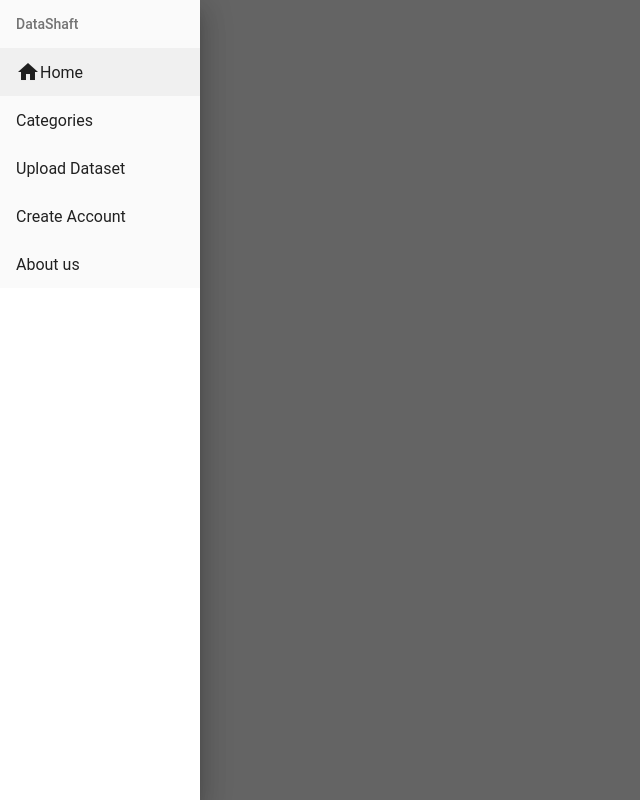
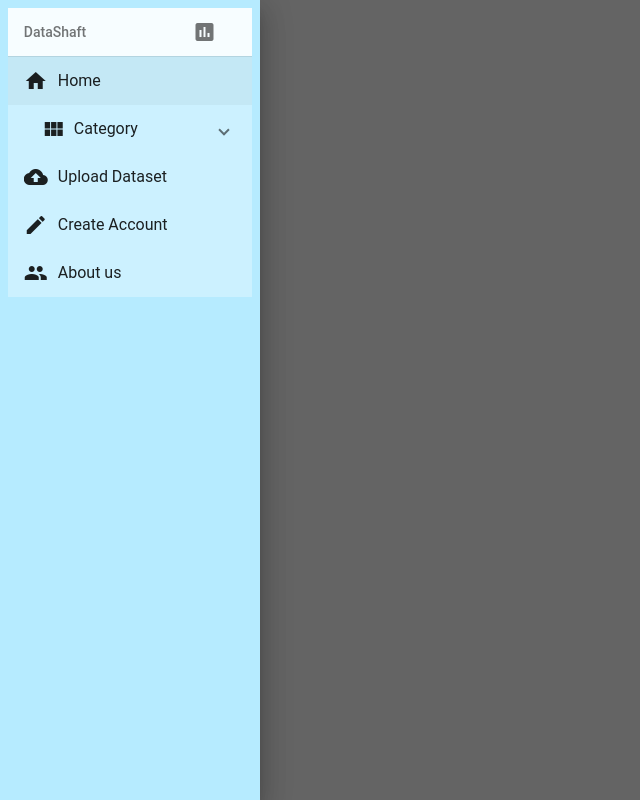
Before and after one commit to SavidyaXCVIII/Data-Visualization-and-Prediction-Portal, an Angular app in the folder frontend-sdgp/: page / in a window 1280 px wide. Both pictures are taken after a click on the button "menu". Shown: the whole page, without its empty margins (0-640 px from the left). Built offline with nearby package versions, Linux system fonts and the light colour scheme.

Commit message:
Side Navigation + Added Category

```diff
--- a/frontend-sdgp/src/app/app.component.css
+++ b/frontend-sdgp/src/app/app.component.css
@@ -4,11 +4,30 @@
   bottom: 0 ;
   right: 0  ;
   left: 0;
+
+}
+
+.side-container {
+  margin: 3%;
+  background: rgba(255, 255, 255, 0.3);
+
+}
+
+h2 {
+  background: rgba(255, 255, 255, 0.85);
+}
+
+.expansion {
+  background: transparent;
+  padding: 0;
+  margin: 0;
 }
 
 
+
 .container .mat-drawer {
-  min-width: 200px;
+  min-width: 260px;
+  background: rgb(182, 235, 255);
 }
 
 
@@ -17,3 +36,16 @@
   width: 100%;
   text-align: left;
 }
+
+.site-logo {
+  padding-left: 50%;
+}
+
+.item-logo {
+  margin-right: 10px;
+}
+
+.cat-logo {
+ margin-left: -6px;
+  padding-right: 8px;
+}
--- a/frontend-sdgp/src/app/app.component.html
+++ b/frontend-sdgp/src/app/app.component.html
@@ -2,17 +2,39 @@
 
   <mat-drawer-container class="container" autosize>
     <mat-drawer #drawer class="sidenav">
-      <mat-sidenav-container>
+      <mat-sidenav-container class="side-container">
 
           <mat-nav-list>
 
-            <h2 matSubheader> DataShaft </h2>
+            <h2 matSubheader> DataShaft <mat-icon class="site-logo">assessment</mat-icon> </h2>
 
-            <a mat-list-item  routerLink="/home" ><mat-icon>home</mat-icon>Home</a>
-            <a mat-list-item  routerLink="/home/category" >Categories</a>
-            <a mat-list-item  routerLink="/upload-dataset" >Upload Dataset</a>
-            <a mat-list-item  routerLink="/upload-dataset" >Create Account</a>
-            <a mat-list-item  routerLink="/home/aboutus" >About us</a>
+            <mat-divider class="divider"></mat-divider>
+
+            <a class="mat-item" mat-list-item  routerLink="/home" ><mat-icon class="item-logo">home</mat-icon>Home</a>
+
+            <mat-expansion-panel class="expansion mat-elevation-z0">
+              <mat-expansion-panel-header>
+                <mat-list-item><mat-icon class="cat-logo">view_module</mat-icon>Category</mat-list-item>
+              </mat-expansion-panel-header>
+              <mat-divider></mat-divider>
+              <a routerLink="/upload-dataset" mat-button>one</a>
+              <mat-divider></mat-divider>
+              <a routerLink="/upload-dataset" mat-button>two</a>
+              <mat-divider></mat-divider>
+              <a routerLink="/upload-dataset" mat-button>three</a>
+              <mat-divider></mat-divider>
+              <a routerLink="/upload-dataset" mat-button>four</a>
+              <mat-divider></mat-divider>
+              <a routerLink="/upload-dataset" mat-button>five</a>
+              <mat-divider></mat-divider>
+              <a routerLink="/upload-dataset" mat-button>six</a>
+              <mat-divider></mat-divider>
+              <a routerLink="/upload-dataset" mat-button>seven</a>
+              <mat-divider></mat-divider>
+            </mat-expansion-panel>
+            <a mat-list-item  routerLink="/upload-dataset" ><mat-icon class="item-logo">cloud_upload</mat-icon>Upload Dataset</a>
+            <a mat-list-item  routerLink="/upload-dataset" ><mat-icon class="item-logo">create</mat-icon>Create Account</a>
+            <a mat-list-item  routerLink="/home/aboutus" ><mat-icon class="item-logo">people</mat-icon>About us</a>
 
           </mat-nav-list>
 
--- a/frontend-sdgp/src/app/app.module.ts
+++ b/frontend-sdgp/src/app/app.module.ts
@@ -9,6 +9,8 @@ import {MatButtonModule} from "@angular/material/button";
 import {MatIconModule} from "@angular/material/icon";
 import {MatToolbarModule} from "@angular/material/toolbar";
 import {MatListModule} from "@angular/material/list";
+import {MatSelectModule} from "@angular/material/select";
+import {MatExpansionModule} from "@angular/material/expansion";
 
 @NgModule({
   declarations: [
@@ -22,7 +24,9 @@ import {MatListModule} from "@angular/material/list";
     MatButtonModule,
     MatIconModule,
     MatToolbarModule,
-    MatListModule
+    MatListModule,
+    MatSelectModule,
+    MatExpansionModule
   ],
   providers: [],
   bootstrap: [AppComponent]
```
